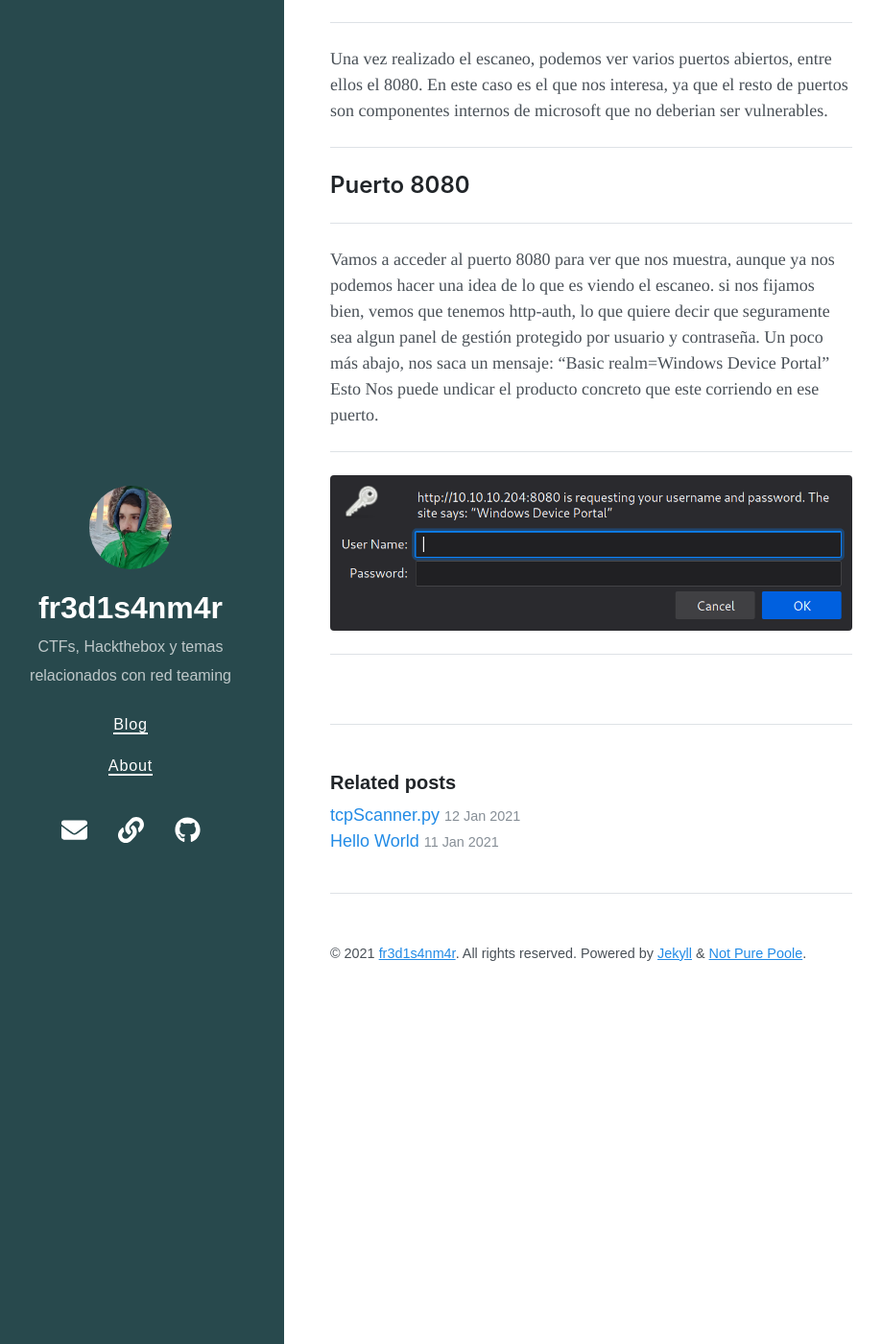
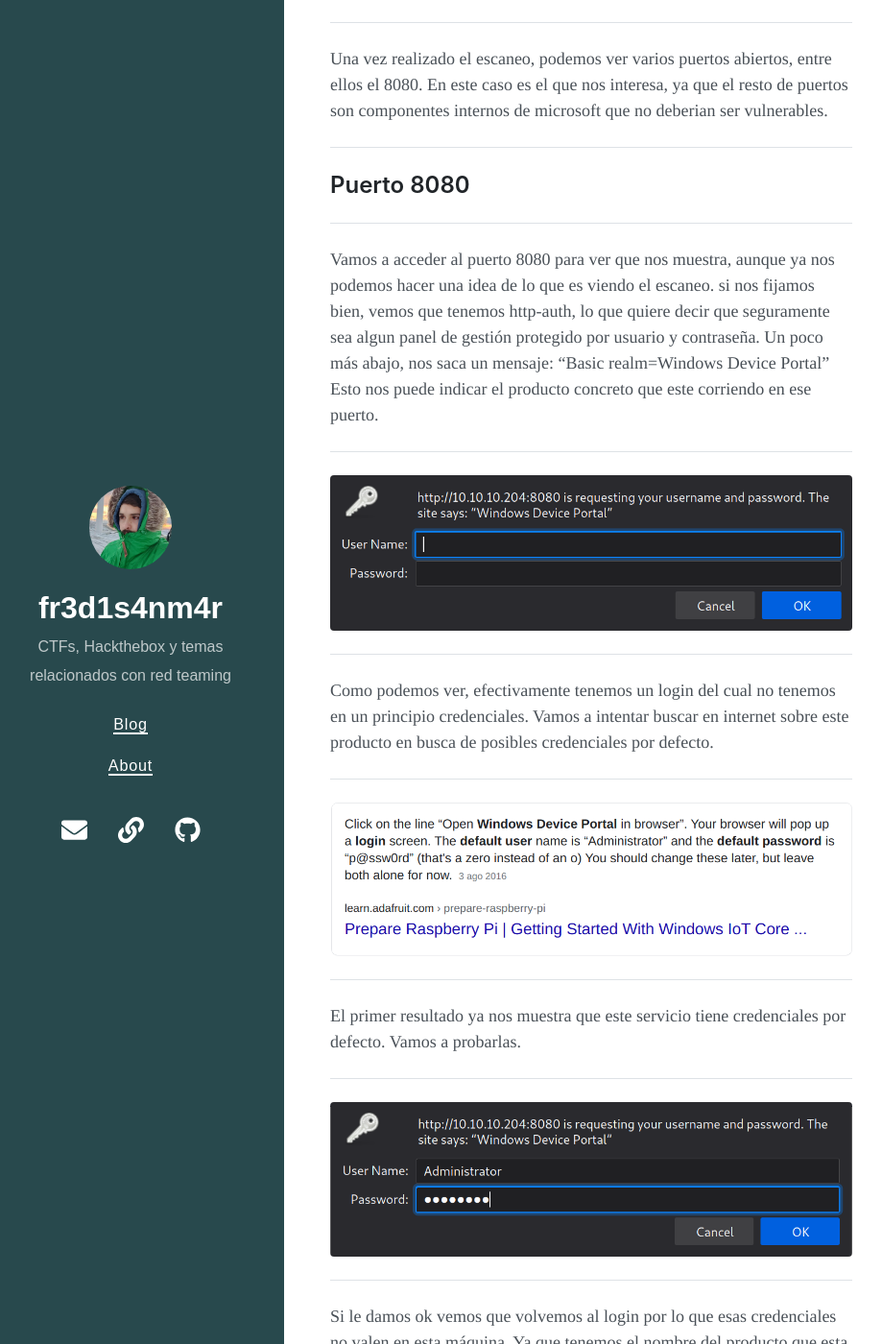
Before and after one commit to fredisanmar/fredisanmar.github.io, a Jekyll site: the page built from _posts/2021-01-12-omni-HTB.md, in a window 1280 px wide and 1400 px high, scrolled down 1010 px. Shown: the whole window at 96% size, without its empty margins (24-943 px from the left). Built offline with Jekyll 4.4.1, drawn with Linux system fonts in a browser that asks for light colours; nearby versions of some CDN libraries; some of the changed text lies outside the part shown.

Commit message:
writeup-omni

```diff
--- a/_posts/2021-01-12-omni-HTB.md
+++ b/_posts/2021-01-12-omni-HTB.md
@@ -33,9 +33,35 @@ Una vez realizado el escaneo, podemos ver varios puertos abiertos, entre ellos e
 Vamos a acceder al puerto 8080 para ver que nos muestra, aunque ya nos podemos hacer una idea de lo que es viendo el escaneo.
 si nos fijamos bien, vemos que tenemos http-auth, lo que quiere decir que seguramente sea algun panel de gestión protegido por usuario y contraseña.
 Un poco más abajo, nos saca un mensaje: "Basic realm=Windows Device Portal"
-Esto Nos puede undicar el producto concreto que este corriendo en ese puerto.
+Esto nos puede indicar el producto concreto que este corriendo en ese puerto.
 
 ---
+
 ![login](/assets/imagenes/2021-01-12-omni-HTB/panel-login-8080-omni.png)
 
 ---
+
+Como podemos ver, efectivamente tenemos un login del cual no tenemos en un principio credenciales.
+Vamos a intentar buscar en internet sobre este producto en busca de posibles credenciales por defecto.
+
+---
+
+![creds](/assets/imagenes/2021-01-12-omni-HTB/creds-default-device-portal.png)
+
+---
+
+El primer resultado ya nos muestra que este servicio tiene credenciales por defecto.
+Vamos a probarlas.
+
+---
+
+![login-creds](/assets/imagenes/2021-01-12-omni-HTB/test-creds.png)
+
+---
+
+Si le damos ok vemos que volvemos al login por lo que esas credenciales no valen en esta máquina.
+Ya que tenemos el nombre del producto que esta corriendo, vamos a buscar posibles exploits.
+
+---
+
+![articulo](/assets/imagenes/2021-01-12-omni-HTB/articulo-exploit-iot-core.png "Si buscamos en google 'windows device portal exploit' nos aparecera el siguiente articulo: ")
```
Also changed, not shown: assets/imagenes/2021-01-12-omni-HTB/articulo-exploit-iot-core.png (added), assets/imagenes/2021-01-12-omni-HTB/creds-default-device-portal.png (added), assets/imagenes/2021-01-12-omni-HTB/test-creds.png (added).
